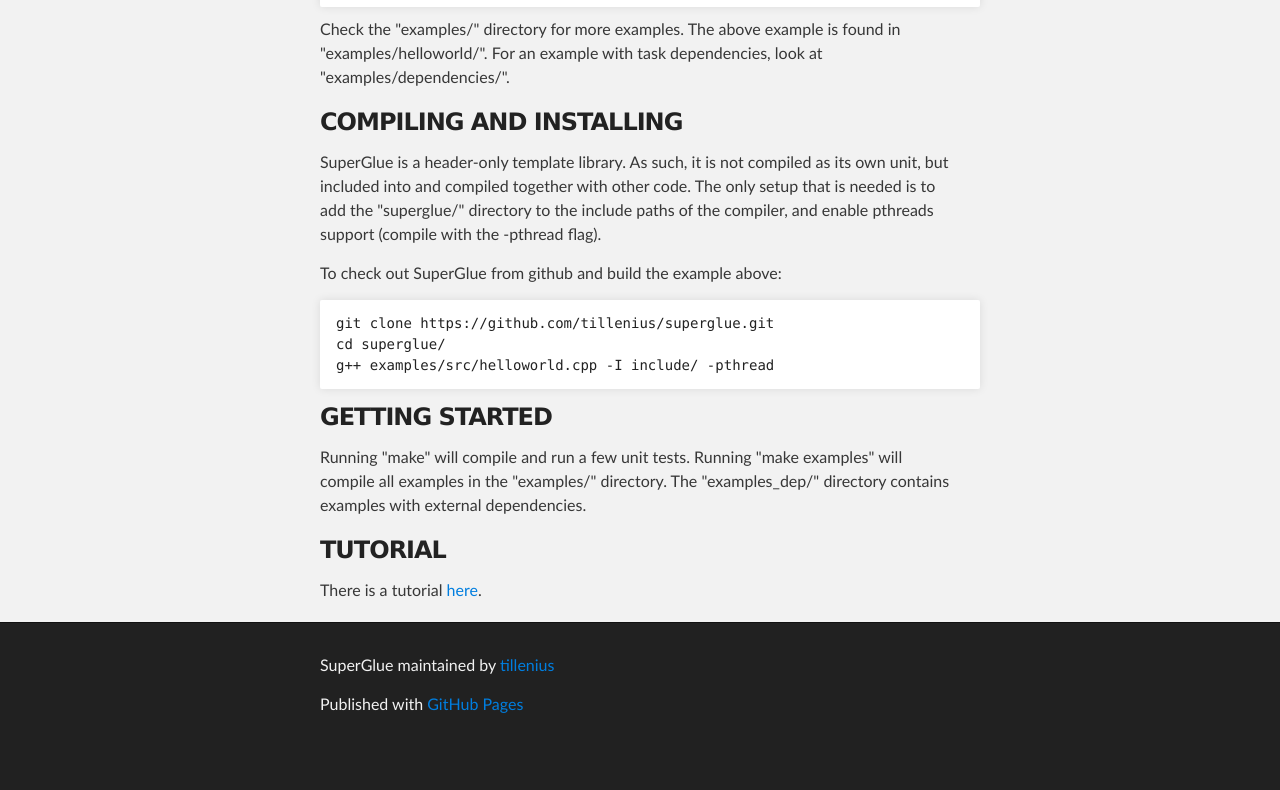
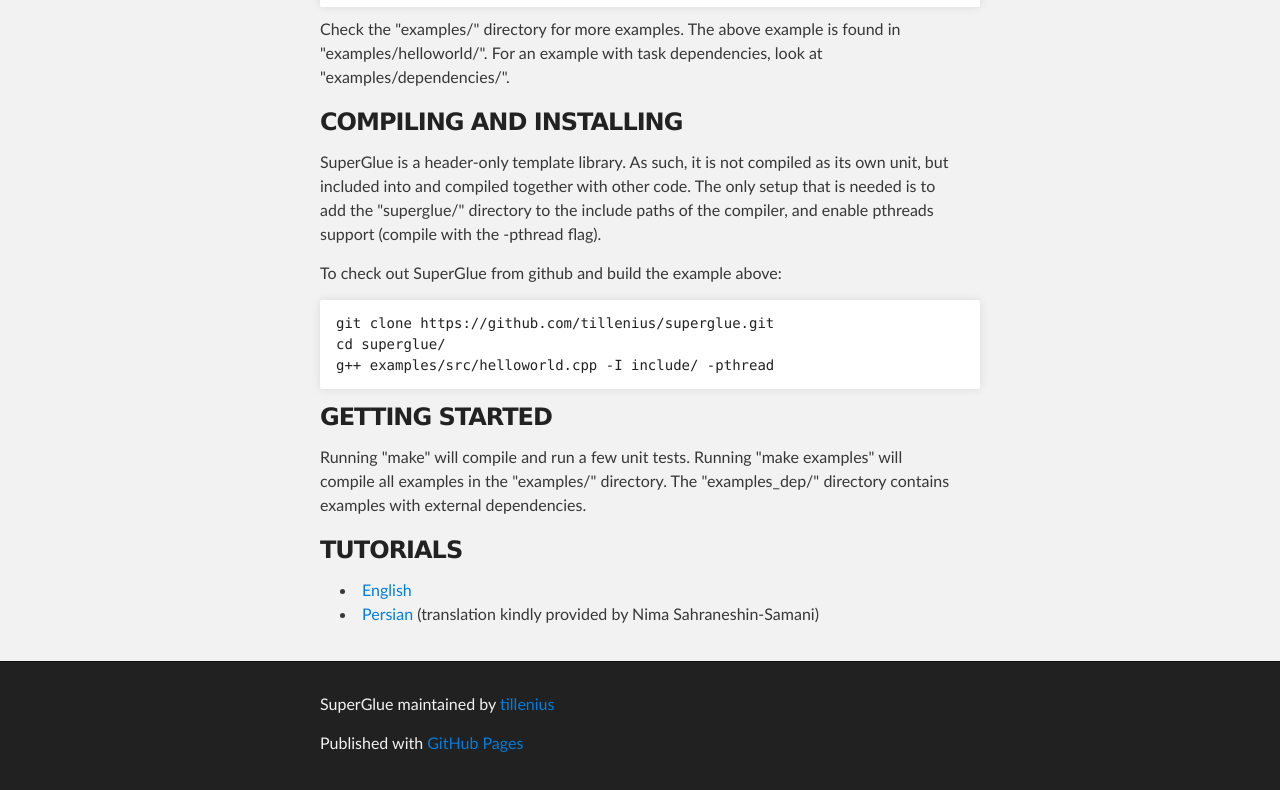
Before and after one commit to tillenius/superglue, a plain HTML site: page index.html in a window 1280 px wide. Shown: the part 980-1770 px from the top of the page. Before the commit the page ends 1731 px from the top, so only its background shows below. Drawn offline with Linux system fonts and the light colour scheme.

Commit message:
Added persian translation of the tutorial.

```diff
--- a/index.html
+++ b/index.html
@@ -90,9 +90,12 @@ g++ examples/src/helloworld.cpp -I include/ -pthread
 Running "make examples" will compile all examples in the "examples/" directory.
 The "examples_dep/" directory contains examples with external dependencies.</p>
 
-<h3>TUTORIAL</h3>
+<h3>TUTORIALS</h3>
 
-There is a tutorial <a href="tutorial.html">here</a>.
+<ul>
+<li><a href="tutorial.html">English</a></li>
+<li><a href="tutorial.pdf">Persian</a> (translation kindly provided by Nima Sahraneshin-Samani)</li>
+</ul>
 
 </section>
 </div>
```
Also changed, not shown: 1 other file.
